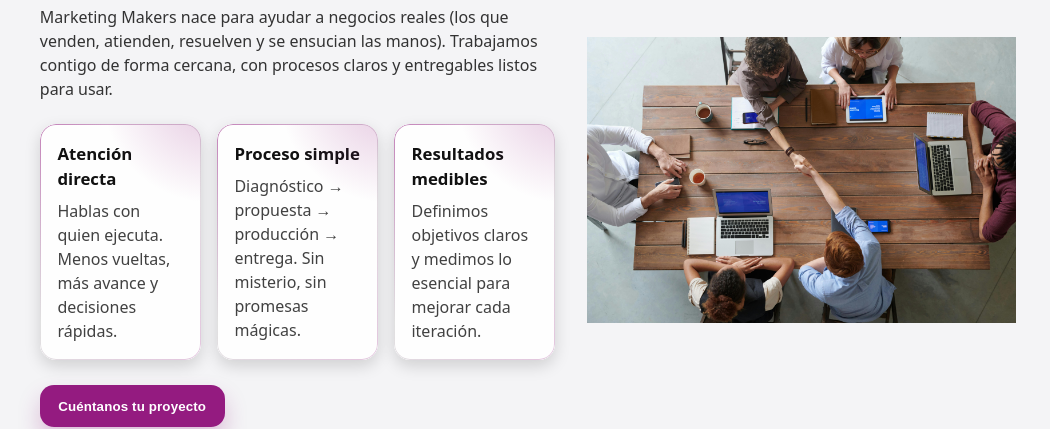
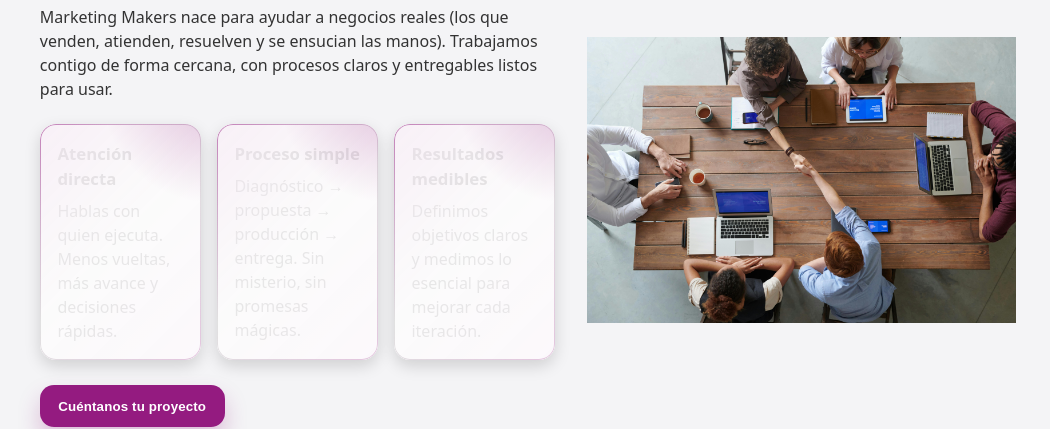
Before and after one commit to Genarohp7/Marketing-Makers, a React (Vite) app in the folder marketing-makers-react/: page / in a window 1280 px wide. Shown: the part 900-1329 px from the top of the page, without its empty margins (127-1177 px from the left). Built offline with nearby package versions, Linux system fonts and the light colour scheme.

Commit message:
inexcss fixed

```diff
--- a/marketing-makers-react/src/styles/index.css
+++ b/marketing-makers-react/src/styles/index.css
@@ -540,33 +540,52 @@ img {
 
 .about__highlight {
   position: relative;
-  background: rgba(255, 255, 255, 0.88);
   border-radius: 16px;
   padding: 1.1rem 1.1rem 1.05rem;
+  overflow: hidden;
   box-shadow: var(--shadow);
-  overflow: hidden;
   transform: translateY(0);
   transition: transform 0.22s ease, box-shadow 0.22s ease;
+  background: rgba(255, 255, 255, 0.88);
 }
 
+/* ✅ borde premium SIN mask (cero warnings) */
 .about__highlight::before {
   content: "";
   position: absolute;
   inset: 0;
   border-radius: 16px;
-  padding: 1px;
+  padding: 1px; /* grosor del borde */
+
   background: linear-gradient(
     135deg,
     rgba(148, 27, 128, 0.55),
     rgba(17, 17, 17, 0.12),
     rgba(148, 27, 128, 0.25)
   );
-  -webkit-mask: linear-gradient(#000 0 0) content-box, linear-gradient(#000 0 0);
-  -webkit-mask-composite: xor;
-  mask-composite: exclude;
+
+  /* la magia del borde: recorta el centro */
+  -webkit-mask: none;
+  mask: none;
+  background-clip: padding-box, border-box;
   pointer-events: none;
+
+  /* hacemos “hueco” con doble background */
+  background:
+    linear-gradient(rgba(255, 255, 255, 0.88), rgba(255, 255, 255, 0.88))
+      padding-box,
+    linear-gradient(
+        135deg,
+        rgba(148, 27, 128, 0.55),
+        rgba(17, 17, 17, 0.12),
+        rgba(148, 27, 128, 0.25)
+      )
+      border-box;
+
+  border: 1px solid transparent;
 }
 
+/* Brillo decorativo */
 .about__highlight::after {
   content: "";
   position: absolute;
```
